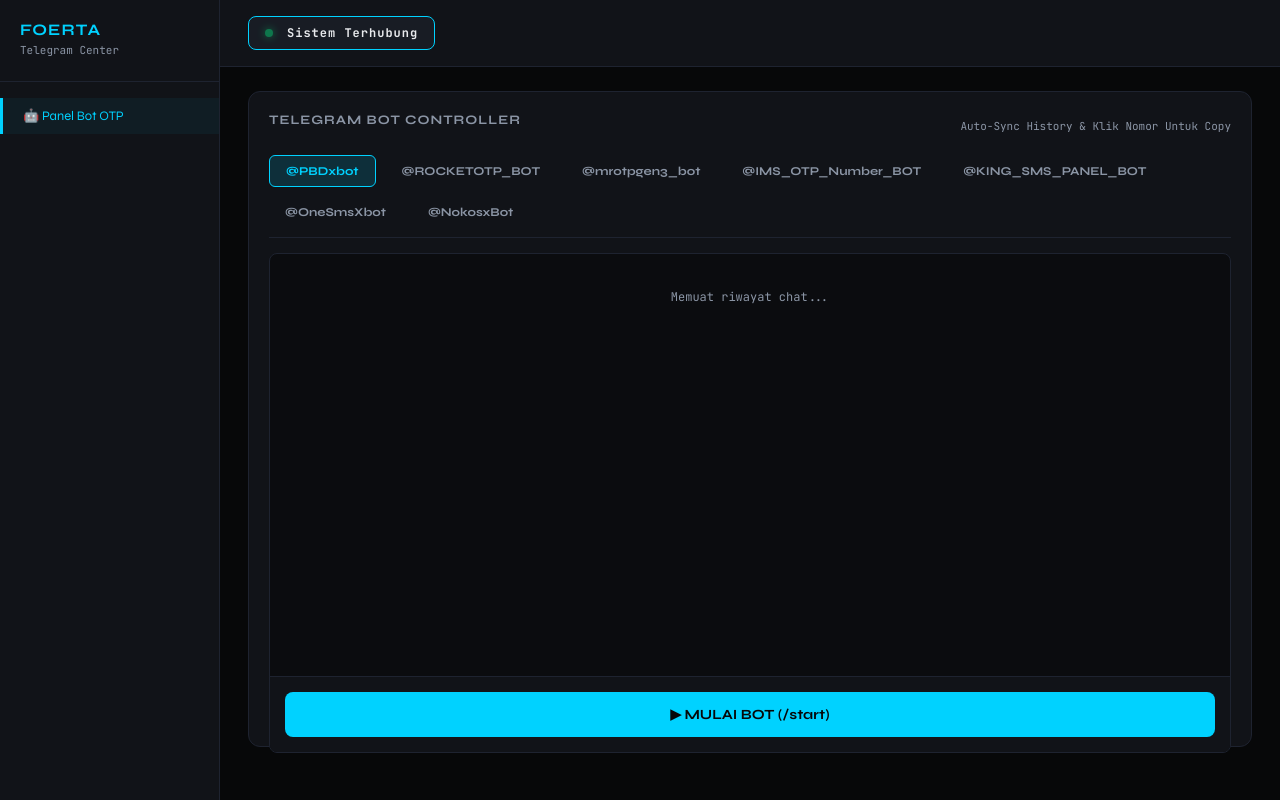
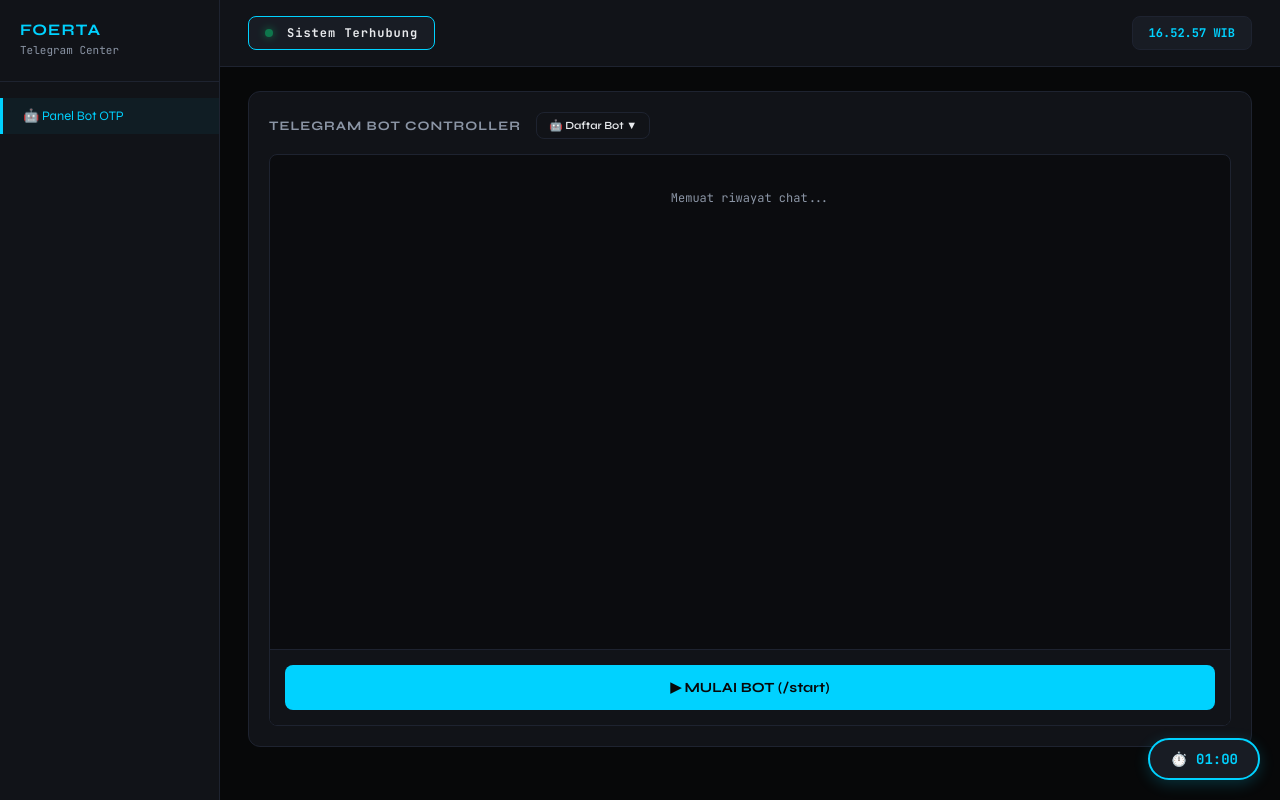
Before and after one commit to prasetyaberkorban/gachapanel, a website: page public/index.html in a window 1280 px wide. Drawn offline with nearby package versions, Linux system fonts and the light colour scheme.

Commit message:
Update index.html

```diff
--- a/public/index.html
+++ b/public/index.html
@@ -21,10 +21,10 @@
             .nav-item.active .nav-text { color: #000000 !important; }
             .logo, .nav-sep { display: none !important; }
             .main { width: 100% !important; margin-left: 0 !important; padding: 15px !important; }
-            .header { flex-direction: column !important; gap: 10px !important; margin-top: 5px !important; }
+            .header { flex-direction: row !important; gap: 10px !important; margin-top: 5px !important; display: flex; justify-content: space-between; }
         }
 
-        .bot-tabs { display: flex; gap: 10px; margin-bottom: 15px; border-bottom: 1px solid var(--border); padding-bottom: 10px; flex-wrap: wrap; }
+        .bot-tabs { display: none; gap: 10px; margin-bottom: 15px; border-bottom: 1px solid var(--border); padding-bottom: 10px; flex-wrap: wrap; animation: fadeUp 0.3s ease; }
         .bot-tab { background: transparent; color: var(--text2); border: none; padding: 8px 16px; border-radius: 6px; cursor: pointer; font-family: 'Syne', sans-serif; font-weight: bold; font-size: 12px; transition: 0.3s; }
         .bot-tab:hover { background: rgba(0, 210, 255, 0.05); color: var(--text); }
         .bot-tab.active { background: rgba(0, 210, 255, 0.15); color: var(--cyan); border: 1px solid var(--cyan); }
@@ -33,9 +33,14 @@
         .messages-area { flex: 1; padding: 15px; overflow-y: auto; display: flex; flex-direction: column; gap: 12px; }
         .chat-action-area { padding: 15px; background: var(--surface); border-top: 1px solid var(--border); }
 
-        .msg-bubble { padding: 12px 16px; border-radius: 12px; max-width: 85%; line-height: 1.5; font-size: 13px; white-space: pre-wrap; font-family: 'JetBrains Mono', monospace; }
+        /* Penyesuaian Chat Bubbles agar icon hapus (delete) pas */
+        .msg-bubble { position: relative; padding: 12px 16px; padding-right: 35px; border-radius: 12px; max-width: 85%; line-height: 1.5; font-size: 13px; white-space: pre-wrap; font-family: 'JetBrains Mono', monospace; }
         .msg-in { background: #2b5278; color: #fff; align-self: flex-start; border-bottom-left-radius: 2px; }
         .msg-out { background: #407b46; color: #fff; align-self: flex-end; border-bottom-right-radius: 2px; }
+
+        /* Icon Delete di dalam gelembung pesan */
+        .delete-msg-btn { position: absolute; top: 10px; right: 10px; cursor: pointer; font-size: 12px; opacity: 0.4; transition: 0.2s; user-select: none; }
+        .delete-msg-btn:hover { opacity: 1; transform: scale(1.2); }
 
         .tg-keyboard { margin-top: 10px; display: flex; flex-direction: column; gap: 6px; }
         .tg-btn-row { display: flex; gap: 6px; justify-content: space-between; flex-wrap: wrap; }
@@ -46,6 +51,30 @@
         .copyable-num:hover { background: var(--cyan); color: #000; }
 
         #toast { position: fixed; bottom: 20px; left: 50%; transform: translateX(-50%); background: var(--cyan); color: #000; padding: 10px 20px; border-radius: 20px; font-weight: bold; opacity: 0; transition: opacity 0.3s; pointer-events: none; z-index: 10000; }
+
+        /* Floating Timer CSS */
+        .floating-timer {
+            position: fixed;
+            bottom: 20px;
+            right: 20px;
+            background: var(--surface2);
+            border: 2px solid var(--cyan);
+            color: var(--cyan);
+            padding: 10px 20px;
+            border-radius: 30px;
+            font-family: 'JetBrains Mono', monospace;
+            font-size: 14px;
+            font-weight: bold;
+            cursor: pointer;
+            box-shadow: 0 4px 15px rgba(0, 210, 255, 0.2);
+            z-index: 9999;
+            transition: all 0.3s ease;
+            user-select: none;
+        }
+        .floating-timer:hover { background: var(--cyan); color: #000; }
+        .floating-timer.active { border-color: var(--amber); color: var(--amber); box-shadow: 0 4px 15px rgba(255, 184, 0, 0.2); }
+        .floating-timer.active:hover { background: var(--amber); color: #000; }
+        .floating-timer.danger { border-color: var(--red); color: var(--red); animation: blink 1s infinite; }
     </style>
 </head>
 <body>
@@ -58,22 +87,32 @@
 </nav>
 
 <div class="main">
+  <!-- Header dengan Status dan Jam Real-Time -->
   <div class="header">
     <div class="stat-pill cyan" style="border-color: var(--cyan);">
         <span class="status-dot active"></span>
         <span style="font-weight: bold; letter-spacing: 1px;" id="conn-status">Sistem Terhubung</span>
+    </div>
+    <div class="stat-pill" style="border-color: var(--border); margin-left: auto; background: var(--surface2);">
+        <span id="realtime-clock" style="font-family: 'JetBrains Mono', monospace; font-weight: bold; color: var(--cyan);">00:00:00 WIB</span>
     </div>
   </div>
 
   <div class="content">
     <div class="page active" id="page-botpanel">
         <div class="card fade-in" style="display:flex; flex-direction:column; height: 82vh;">
-            <div style="display:flex; justify-content:space-between; align-items:center; margin-bottom:15px;">
-                <h3>Telegram Bot Controller</h3>
-                <span style="font-size:11px; color:var(--text2);">Auto-Sync History & Klik Nomor Untuk Copy</span>
+
+            <!-- Kontrol Menu Header -->
+            <div style="display:flex; justify-content:space-between; align-items:center; margin-bottom:15px; flex-wrap: wrap; gap: 10px;">
+                <div style="display: flex; align-items: center; gap: 15px;">
+                    <h3 style="margin: 0;">Telegram Bot Controller</h3>
+                    <button class="btn btn-outline" id="btnToggleMenu" style="padding: 6px 12px; font-size: 11px;" onclick="toggleBotMenu()">🤖 Daftar Bot ▼</button>
+                </div>
+                <!-- Tombol Hapus Layar sudah dihilangkan -->
             </div>
 
-            <div class="bot-tabs">
+            <!-- Tabs Bot (Bisa di-toggle) -->
+            <div class="bot-tabs" id="botTabsContainer">
                 <button class="bot-tab active" onclick="switchBot('@PBDxbot', this)">@PBDxbot</button>
                 <button class="bot-tab" onclick="switchBot('@ROCKETOTP_BOT', this)">@ROCKETOTP_BOT</button>
                 <button class="bot-tab" onclick="switchBot('@mrotpgen3_bot', this)">@mrotpgen3_bot</button>
@@ -83,6 +122,7 @@
                 <button class="bot-tab" onclick="switchBot('@NokosxBot', this)">@NokosxBot</button>
             </div>
 
+            <!-- Area Chat UI -->
             <div class="chat-wrapper">
                 <div class="messages-area" id="tgMessagesArea">
                     <div style="text-align:center; color:var(--text2); margin-top:20px; font-size:12px;">Memuat riwayat chat...</div>
@@ -99,14 +139,77 @@
 
 <div id="toast">Nomor berhasil disalin!</div>
 
+<!-- Floating Timer 1 Menit -->
+<div id="floating-timer" class="floating-timer" onclick="startTimer()">
+    <span id="timer-text">⏱️ 01:00</span>
+</div>
+
 <script src="/socket.io/socket.io.js"></script>
 <script>
-    // [PERBAIKAN REAL-TIME]: Memaksa koneksi via WebSocket murni untuk menghilangkan jeda "Long Polling"
+    // --- JAM REAL-TIME JAKARTA ---
+    function updateClock() {
+        const now = new Date();
+        const options = { timeZone: 'Asia/Jakarta', hour: '2-digit', minute: '2-digit', second: '2-digit', hour12: false };
+        document.getElementById('realtime-clock').innerText = now.toLocaleTimeString('id-ID', options) + ' WIB';
+    }
+    setInterval(updateClock, 1000);
+    updateClock();
+
+    // --- FITUR FLOATING TIMER 1 MENIT ---
+    let timerInterval;
+    let timeLeft = 60;
+    function startTimer() {
+        clearInterval(timerInterval);
+        timeLeft = 60;
+
+        const timerBtn = document.getElementById('floating-timer');
+        const timerText = document.getElementById('timer-text');
+
+        timerBtn.classList.add('active');
+        timerBtn.classList.remove('danger');
+        timerText.innerText = `⏱️ 01:00`;
+
+        timerInterval = setInterval(() => {
+            timeLeft--;
+            let m = Math.floor(timeLeft / 60).toString().padStart(2, '0');
+            let s = (timeLeft % 60).toString().padStart(2, '0');
+            timerText.innerText = `⏱️ ${m}:${s}`;
+
+            if (timeLeft <= 0) {
+                clearInterval(timerInterval);
+                timerBtn.classList.remove('active');
+                timerBtn.classList.add('danger');
+                timerText.innerText = '🔔 Waktu Habis!';
+
+                // Auto Reset ke kondisi awal setelah 4 detik
+                setTimeout(() => {
+                    timerBtn.classList.remove('danger');
+                    timerText.innerText = '⏱️ Mulai Timer';
+                }, 4000);
+            }
+        }, 1000);
+    }
+
+    // --- TOGGLE MENU BOT ---
+    function toggleBotMenu() {
+        const container = document.getElementById('botTabsContainer');
+        const btn = document.getElementById('btnToggleMenu');
+
+        if (container.style.display === 'none' || container.style.display === '') {
+            container.style.display = 'flex';
+            btn.innerText = '🤖 Daftar Bot ▲';
+            btn.style.background = 'rgba(0, 210, 255, 0.1)';
+        } else {
+            container.style.display = 'none';
+            btn.innerText = '🤖 Daftar Bot ▼';
+            btn.style.background = 'transparent';
+        }
+    }
+
+    // --- KONEKSI SOCKET & TELEGRAM (REAL-TIME) ---
     const socket = io({ transports: ['websocket'], upgrade: false });
-
     let activeTelegramBot = '@PBDxbot';
 
-    // Memancing riwayat langsung ketika koneksi Socket Web -> Server terbuka (Tanpa setTimeout)
     socket.on('connect', () => {
         document.getElementById('conn-status').innerText = 'Sistem Terhubung (Real-Time)';
         socket.emit('fetch_tg_history', activeTelegramBot);
@@ -123,7 +226,6 @@
 
         document.getElementById('tgMessagesArea').innerHTML = '<div style="text-align:center; color:var(--text2); margin-top:20px; font-size:12px;">Memuat riwayat chat...</div>';
 
-        // Panggil history langsung (tanpa jeda)
         socket.emit('fetch_tg_history', botUsername);
 
         if(window.innerWidth <= 768) { document.getElementById('sidebar').classList.remove('show'); }
@@ -136,7 +238,8 @@
 
     function sendTelegramCommand(cmd) {
         const area = document.getElementById('tgMessagesArea');
-        area.innerHTML += `<div class="msg-bubble msg-out">${cmd}</div>`;
+        // Gelembung dummy untuk history lokal
+        area.innerHTML += `<div class="msg-bubble msg-out"><span class="delete-msg-btn" onclick="this.parentElement.remove()">🗑️</span><div>${cmd}</div></div>`;
         scrollTgBottom();
         socket.emit('send_tg_command', { target: activeTelegramBot, command: cmd });
     }
@@ -145,6 +248,16 @@
         btnElement.style.opacity = '0.5';
         btnElement.innerText = '⏳';
         socket.emit('click_tg_inline', { target: activeTelegramBot, messageId: msgId, data: dataBase64 });
+    }
+
+    // --- FUNGSI HAPUS PESAN INDIVIDUAL ---
+    function deleteTgMessage(msgId) {
+        // Hapus dari UI langsung agar terasa instan
+        const bubble = document.getElementById(`tg-msg-${msgId}`);
+        if (bubble) bubble.remove();
+
+        // Kirim event ke server untuk dihapus di Telegram
+        socket.emit('delete_tg_message', { target: activeTelegramBot, messageId: msgId });
     }
 
     function copyNumber(numStr) {
@@ -199,7 +312,9 @@
         let bubbleId = `tg-msg-${msg.messageId}`;
         let existingBubble = document.getElementById(bubbleId);
 
-        let htmlContent = `<div>${formatTextWithCopy(msg.text)}</div>`;
+        // Menambahkan ikon tong sampah 🗑️ di setiap pesan
+        let htmlContent = `<span class="delete-msg-btn" title="Hapus Pesan Ini" onclick="deleteTgMessage(${msg.messageId})">🗑️</span>`;
+        htmlContent += `<div>${formatTextWithCopy(msg.text)}</div>`;
 
         if (msg.buttons && msg.buttons.length > 0) {
             htmlContent += `<div class="tg-keyboard">`;
```
